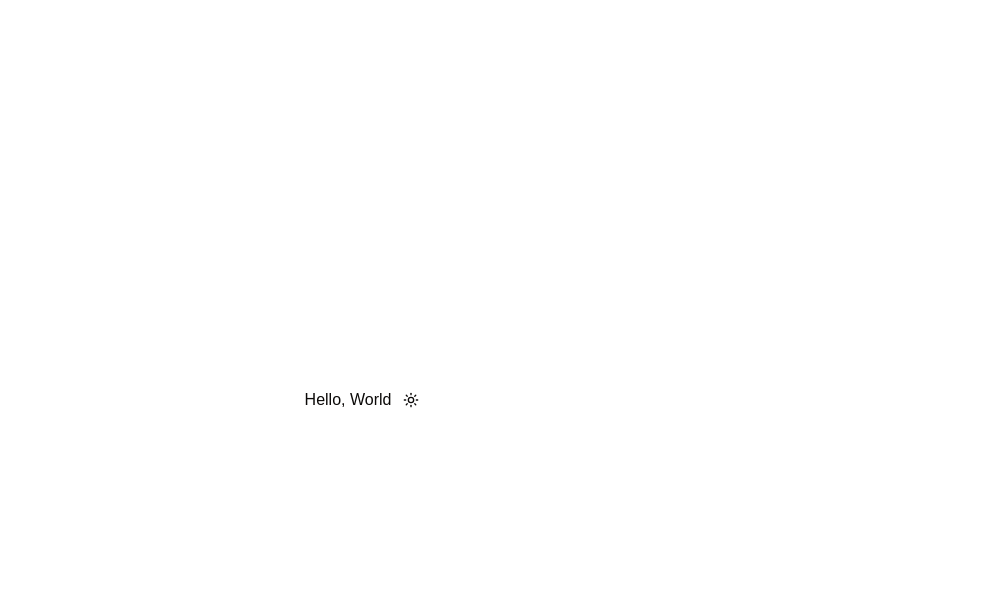
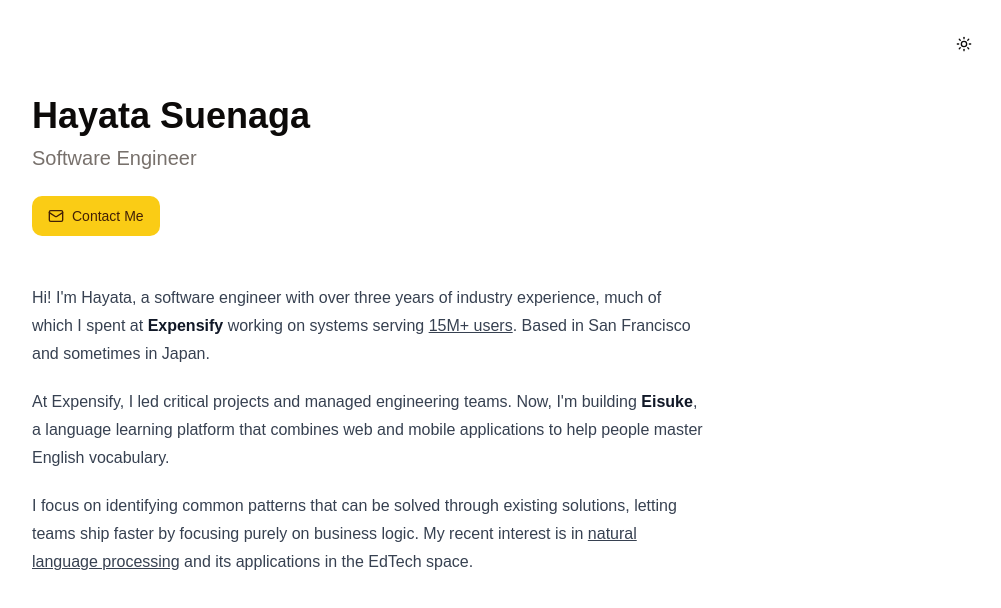
Before and after one commit to hayata-suenaga/portfolio, a Next.js app: page / in a window 1280 px wide. Shown: the top 608 px of the page, without its empty margins (272-1273 px from the left). Built offline with nearby package versions, Linux system fonts and the light colour scheme.

Commit message:
chore: add the draft content to the home page

```diff
--- a/src/app/page.tsx
+++ b/src/app/page.tsx
@@ -1,15 +1,16 @@
 "use client";
 
 import { Button } from "@/components/ui/button";
-import { Sun, Moon } from "lucide-react";
+import { Sun, Moon, Mail } from "lucide-react";
 import { useTheme } from "next-themes";
 
-export default function Home() {
-  const { setTheme, theme } = useTheme();
+export default function PortfolioPage() {
+  const { theme, setTheme } = useTheme();
 
   return (
-    <div className="flex justify-center items-center h-screen">
-      Hello, World
+    <div className="min-h-screen bg-background p-6 md:p-24">
+      {/* Theme Switcher */}
+      <div className="absolute top-6 right-6">
         <Button
           variant="ghost"
           size="icon"
@@ -20,5 +21,46 @@
           <span className="sr-only">Toggle theme</span>
         </Button>
       </div>
+
+      <main className="container mx-auto max-w-2xl">
+        {/* Header */}
+        <header className="mb-12">
+          <h1 className="text-4xl font-bold mb-2">Hayata Suenaga</h1>
+          <h2 className="text-xl text-muted-foreground mb-6">
+            Software Engineer
+          </h2>
+          <Button className="gap-2">
+            <Mail className="h-4 w-4" />
+            Contact Me
+          </Button>
+        </header>
+
+        {/* Introduction */}
+        <article className="prose dark:prose-invert max-w-none">
+          <p>
+            Hi! I'm Hayata, a software engineer with over three years of
+            industry experience, much of which I spent at{" "}
+            <strong>Expensify</strong> working on systems serving{" "}
+            <u>15M+ users</u>. Based in San Francisco and sometimes in Japan.
+          </p>
+
+          <p>
+            At Expensify, I led critical projects and managed engineering teams.
+            Now, I'm building
+            <strong> Eisuke</strong>, a language learning platform that combines
+            web and mobile applications to help people master English
+            vocabulary.
+          </p>
+
+          <p>
+            I focus on identifying common patterns that can be solved through
+            existing solutions, letting teams ship faster by focusing purely on
+            business logic. My recent interest is in{" "}
+            <u>natural language processing</u> and its applications in the
+            EdTech space.
+          </p>
+        </article>
+      </main>
+    </div>
   );
 }
```
Lines whose indentation alone changed are shown as unchanged.
